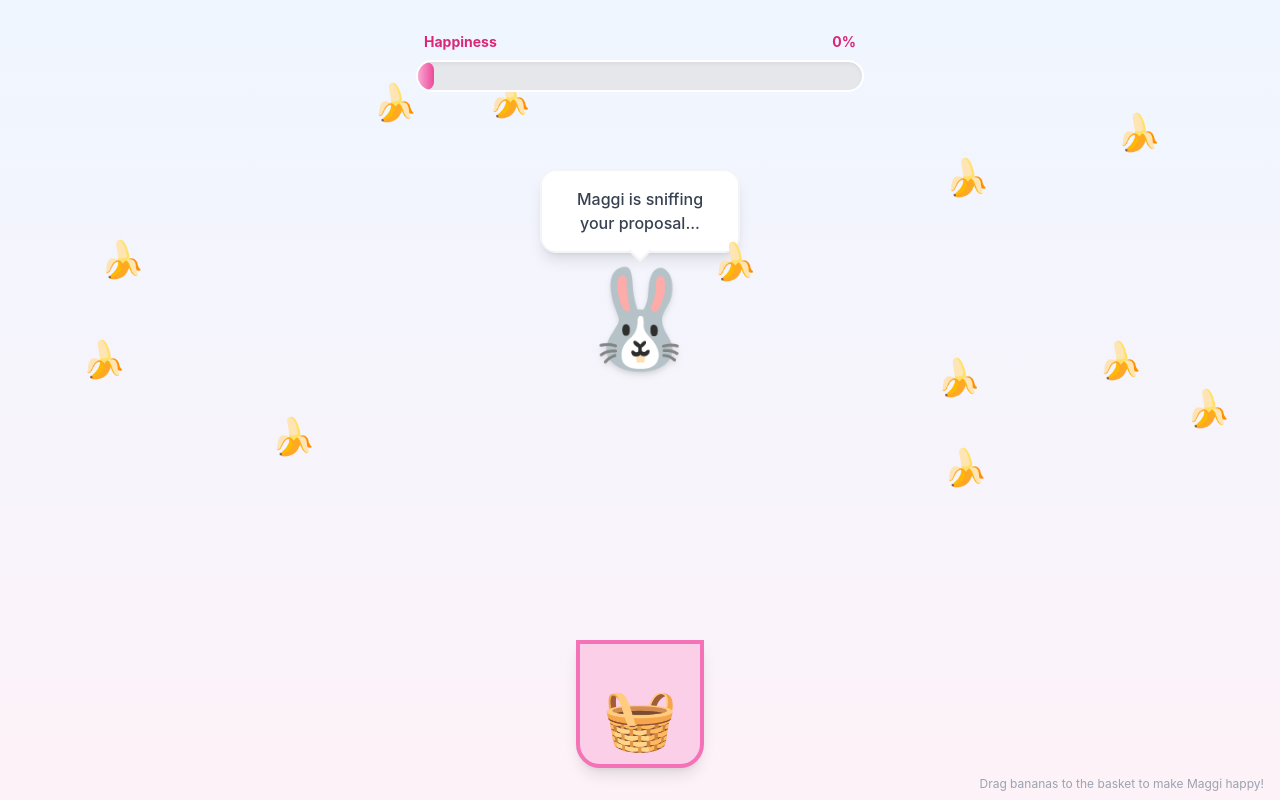
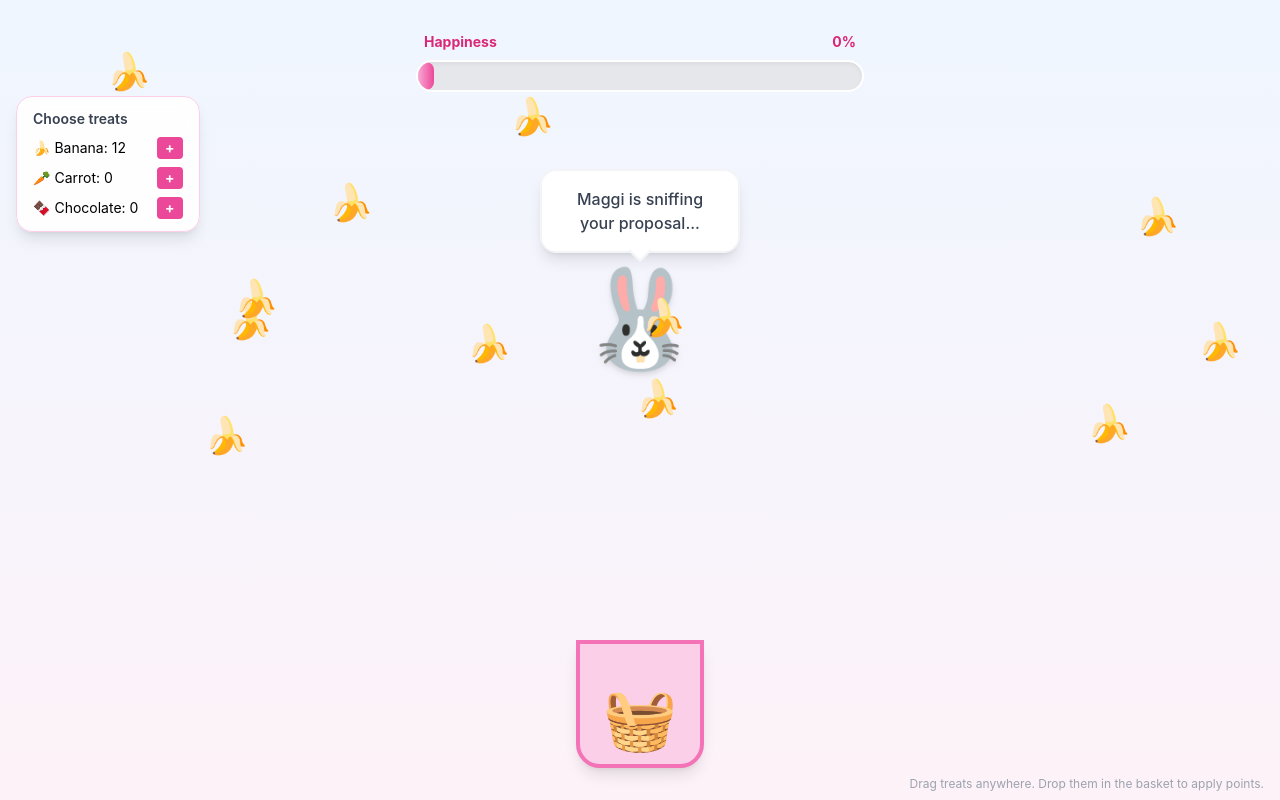
Before and after one commit to paulpriyam/Convince-Maggi, a React (Vite) app: page / in a window 1280 px wide. Built offline with nearby package versions, Linux system fonts and the light colour scheme.

Commit message:
Add selectable carrots and chocolate with drag persistence

```diff
--- a/src/App.tsx
+++ b/src/App.tsx
@@ -1,66 +1,136 @@
-import { useRef, useMemo } from "react";
+import { useRef, useMemo, useState, useEffect } from "react";
 import { Banana } from "./components/Banana";
 import { Basket } from "./components/Basket";
 import { HappinessMeter } from "./components/HappinessMeter";
 import { Maggi } from "./components/Maggi";
 import { SuccessModal } from "./components/SuccessModal";
 import { useGameStore } from "./store/useGameStore";
-import { cn } from "./lib/utils";
+
+type FoodType = "banana" | "carrot" | "chocolate";
+
+const FOOD_META: Record<FoodType, { emoji: string; points: number; label: string }> = {
+  banana: { emoji: "🍌", points: 10, label: "Banana" },
+  carrot: { emoji: "🥕", points: 5, label: "Carrot" },
+  chocolate: { emoji: "🍫", points: -10, label: "Chocolate" },
+};
+
+interface FoodItem {
+  id: string;
+  type: FoodType;
+  initialX: number;
+  initialY: number;
+}
+
+const randomPosition = () => ({
+  initialX: Math.random() * (window.innerWidth - 100) + 50,
+  initialY: Math.random() * (window.innerHeight - 400) + 50,
+});
 
 function App() {
   const basketRef = useRef<HTMLDivElement>(null);
   const containerRef = useRef<HTMLDivElement>(null);
   const { addHappiness, gameId } = useGameStore();
+  const [items, setItems] = useState<FoodItem[]>(
+    Array.from({ length: 12 }).map((_, i) => ({
+      id: `banana-${i}`,
+      type: "banana",
+      ...randomPosition(),
+    })),
+  );
 
-  // Generate bananas with random positions
-  const bananas = useMemo(() => Array.from({ length: 12 }).map((_, i) => ({
-    id: `banana-${i}`,
-    initialX: Math.random() * (window.innerWidth - 100) + 50,
-    initialY: Math.random() * (window.innerHeight - 400) + 50, // Avoid bottom area
-  })), [gameId]); // Re-generate only when gameId changes
+  useEffect(() => {
+    setItems(
+      Array.from({ length: 12 }).map((_, i) => ({
+        id: `banana-${gameId}-${i}`,
+        type: "banana",
+        ...randomPosition(),
+      })),
+    );
+  }, [gameId]);
+
+  const addItem = (type: FoodType) => {
+    setItems((prev) => [
+      ...prev,
+      {
+        id: `${type}-${crypto.randomUUID()}`,
+        type,
+        ...randomPosition(),
+      },
+    ]);
+  };
+
+  const removeItem = (id: string) => {
+    setItems((prev) => prev.filter((item) => item.id !== id));
+  };
+
+  const counts = useMemo(
+    () =>
+      items.reduce(
+        (acc, item) => {
+          acc[item.type] += 1;
+          return acc;
+        },
+        { banana: 0, carrot: 0, chocolate: 0 } as Record<FoodType, number>,
+      ),
+    [items],
+  );
 
   return (
     <div className="relative w-full h-screen overflow-hidden bg-gradient-to-b from-blue-50 to-pink-50 touch-none select-none">
-      {/* Header / Meter */}
       <div className="absolute top-8 left-0 w-full flex justify-center z-20 px-4">
         <HappinessMeter />
       </div>
 
-      {/* Main Game Area */}
+      <div className="absolute top-24 left-4 z-30 bg-white/90 backdrop-blur px-4 py-3 rounded-2xl shadow-lg border border-pink-200 text-sm">
+        <p className="font-semibold text-gray-700 mb-2">Choose treats</p>
+        <div className="space-y-2">
+          {(Object.keys(FOOD_META) as FoodType[]).map((foodType) => (
+            <div key={foodType} className="flex items-center justify-between gap-3">
+              <span className="min-w-28">{FOOD_META[foodType].emoji} {FOOD_META[foodType].label}: {counts[foodType]}</span>
+              <button
+                className="px-2 py-1 rounded bg-pink-500 text-white font-bold leading-none hover:bg-pink-600"
+                onClick={() => addItem(foodType)}
+              >
+                +
+              </button>
+            </div>
+          ))}
+        </div>
+      </div>
+
       <div className="relative w-full h-full">
-        {/* Maggi (Bunny) */}
         <div className="absolute top-1/3 left-1/2 -translate-x-1/2 -translate-y-1/2 z-10 pointer-events-none">
           <Maggi />
         </div>
 
-        {/* Basket (Drop Target) */}
         <div className="absolute bottom-8 left-1/2 -translate-x-1/2 z-10">
           <Basket ref={basketRef} />
         </div>
 
-        {/* Bananas */}
         <div ref={containerRef} key={gameId} className="absolute inset-0 pointer-events-none">
-          {bananas.map((banana) => (
+          {items.map((item) => (
             <Banana
-              key={banana.id}
-              id={banana.id}
+              key={item.id}
+              id={item.id}
               basketRef={basketRef}
               containerRef={containerRef}
-              onDrop={() => addHappiness(10)}
-              initialX={banana.initialX}
-              initialY={banana.initialY}
+              onDrop={() => {
+                addHappiness(FOOD_META[item.type].points);
+                removeItem(item.id);
+              }}
+              initialX={item.initialX}
+              initialY={item.initialY}
+              emoji={FOOD_META[item.type].emoji}
               className="pointer-events-auto"
             />
           ))}
         </div>
       </div>
 
-      {/* UI Overlay */}
       <SuccessModal />
 
-      {/* Instructions */}
       <div className="absolute bottom-2 right-4 text-xs text-gray-400 pointer-events-none hidden md:block">
-        Drag bananas to the basket to make Maggi happy!
+        Drag treats anywhere. Drop them in the basket to apply points.
       </div>
     </div>
   );
--- a/src/components/Banana.tsx
+++ b/src/components/Banana.tsx
@@ -10,6 +10,7 @@ interface BananaProps {
   className?: string;
   initialX?: number;
   initialY?: number;
+  emoji?: string;
 }
 
 export const Banana = ({
@@ -20,6 +21,7 @@ export const Banana = ({
   className,
   initialX = 0,
   initialY = 0,
+  emoji = "🍌",
 }: BananaProps) => {
   const controls = useAnimation();
   const bananaRef = useRef<HTMLDivElement>(null);
@@ -47,7 +49,6 @@ export const Banana = ({
     if (!bananaRef.current || !basketRef.current) return;
 
     if (!hasRealDrag.current) {
-      controls.start({ x: 0, y: 0, scale: 1, opacity: 1, transition: { duration: 0.2 } });
       dragStartedAt.current = null;
       return;
     }
@@ -73,16 +74,15 @@ export const Banana = ({
 
     if (isOverBasket) {
       onDrop();
-      // Animate into the basket and disappear
-      controls.start({
-        scale: 0,
-        opacity: 0,
-        transition: { duration: 0.3 },
-      }).then(() => {
-        setIsDropped(true);
-      });
-    } else {
-      controls.start({ x: 0, y: 0, scale: 1, opacity: 1, transition: { duration: 0.2 } });
+      controls
+        .start({
+          scale: 0,
+          opacity: 0,
+          transition: { duration: 0.3 },
+        })
+        .then(() => {
+          setIsDropped(true);
+        });
     }
 
     dragStartedAt.current = null;
@@ -96,8 +96,7 @@ export const Banana = ({
       ref={bananaRef}
       drag
       dragConstraints={containerRef}
-      dragSnapToOrigin
-      dragElastic={0.2}
+      dragElastic={0.15}
       whileHover={{ scale: 1.2, cursor: "grab" }}
       whileDrag={{ scale: 1.1, cursor: "grabbing" }}
       initial={{ opacity: 0, scale: 0 }}
@@ -108,7 +107,7 @@ export const Banana = ({
       style={{ left: initialX, top: initialY }}
       className={cn("absolute text-4xl select-none z-10 touch-none cursor-grab active:cursor-grabbing", className)}
     >
-      🍌
+      {emoji}
     </motion.div>
   );
 };
--- a/src/components/SuccessModal.tsx
+++ b/src/components/SuccessModal.tsx
@@ -1,6 +1,5 @@
 import { motion } from "framer-motion";
 import { useGameStore } from "../store/useGameStore";
-import { useEffect } from "react";
 
 export const SuccessModal = () => {
   const { isSuccess, resetGame } = useGameStore();
```
